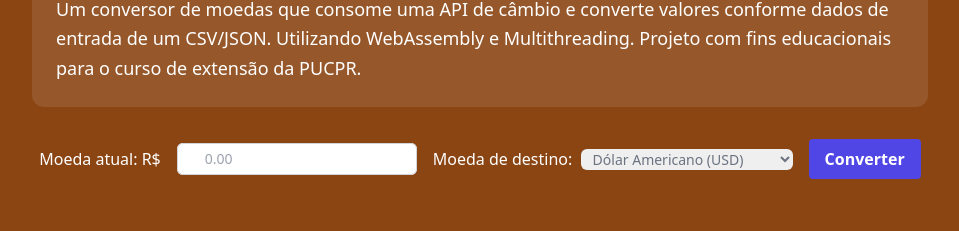
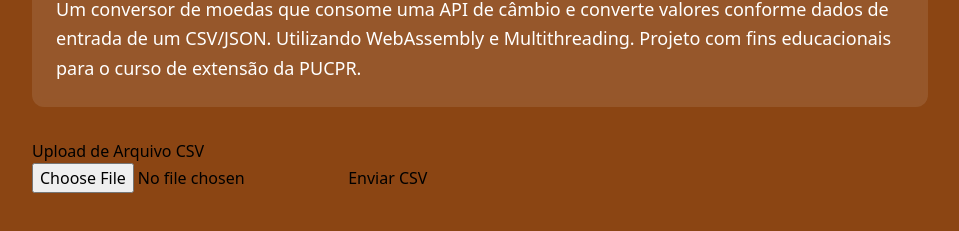
Before and after one commit to Dione-b/projeto_pucpr_rust, a plain HTML site: page back/index.html in a window 1280 px wide. Shown: the part 221-452 px from the top of the page, without its empty margins (160-1119 px from the left). Drawn offline with nearby package versions, Linux system fonts and the light colour scheme.

Commit message:
fix: wasm and reqwest

```diff
--- a/back/index.html
+++ b/back/index.html
@@ -51,135 +51,47 @@
           curso de extensão da PUCPR.
         </p>
       </div>
-      <div class="flex justify-center items-center space-x-4">
-        <label for="amount" class="text-white">Moeda atual: R$</label>
-        <div>
-          <input
-            type="text"
-            id="amount"
-            class="block w-60 rounded-md border-0 py-1.5 pl-7 pr-20 text-gray-900 ring-1 ring-inset ring-gray-300 placeholder:text-gray-400 focus:ring-2 focus:ring-inset focus:ring-indigo-600 sm:text-sm"
-            placeholder="0.00"
-          />
-        </div>
 
-        <div>
-          <label for="target_currency" class="text-white"
-            >Moeda de destino:</label
-          >&nbsp;
-          <select
-            id="target_currency"
-            class="h-full rounded-md border-0 py-0 pl-2 pr-7 text-gray-500 focus:ring-2 focus:ring-inset focus:ring-indigo-600 sm:text-sm"
-          >
-            <option value="USD">Dólar Americano (USD)</option>
-            <option value="EUR">Euro (EUR)</option>
-            <option value="GBP">Libra Esterlina (GBP)</option>
-            <option value="JPY">Iene Japonês (JPY)</option>
-            <option value="CHF">Franco Suíço (CHF)</option>
-            <option value="AUD">Dólar Australiano (AUD)</option>
-            <option value="CAD">Dólar Canadense (CAD)</option>
-          </select>
-        </div>
+<h1>Upload de Arquivo CSV</h1>
+<form id="upload-form">
+    <input type="file" id="csv-file" name="file" accept=".csv" required>
+    <button type="submit">Enviar CSV</button>
+</form>
 
-        <div>
-          <button
-            class="bg-indigo-600 hover:bg-indigo-700 text-white font-bold py-2 px-4 rounded"
-            onclick="convert()"
-          >
-            Converter
-          </button>
-        </div>
-      </div>
+<div id="result"></div>
 
-      <p id="result" class="text-center mt-4 text-white"></p>
-    </div>
-    <script type="module">
-      import init, { convert_currency } from "./pkg/back.js";
+<script type="module">
+    import init, { process_csv } from "./pkg/back.js";
 
-      // Esta variável garante que o Wasm esteja completamente carregado antes de usá-lo
-      let wasmReady = init();
+    document.getElementById("upload-form").onsubmit = async (event) => {
+        event.preventDefault();
 
-      // Defina a função convert no escopo global
-      window.convert = async function convert() {
-        // Aguarda o carregamento do WebAssembly
-        await wasmReady;
+        const fileInput = document.getElementById("csv-file");
+        const file = fileInput.files[0];
 
-        // Exemplo de JSON com a estrutura correta
-        const json_data = JSON.stringify({
-          moedas: [
-            {
-              nome: "Dólar Americano",
-              codigo: "USD",
-              cotacao: 5.7376,
-              variacao: 0.88,
-            },
-            { nome: "Euro", codigo: "EUR", cotacao: 6.1496, variacao: -0.01 },
-            {
-              nome: "Libra Esterlina",
-              codigo: "GBP",
-              cotacao: 7.4223,
-              variacao: -0.77,
-            },
-            {
-              nome: "Iene Japonês",
-              codigo: "JPY",
-              cotacao: 0.0376,
-              variacao: -0.2,
-            },
-            {
-              nome: "Franco Suíço",
-              codigo: "CHF",
-              cotacao: 6.5154,
-              variacao: 0.0,
-            },
-            {
-              nome: "Dólar Australiano",
-              codigo: "AUD",
-              cotacao: 3.7814,
-              variacao: -1.5,
-            },
-            {
-              nome: "Dólar Canadense",
-              codigo: "CAD",
-              cotacao: 4.3031,
-              variacao: -0.08,
-            },
-          ],
-        });
+        if (file) {
+            const reader = new FileReader();
 
-        // Exibe o JSON para depuração
-        console.log("JSON enviado:", json_data);
+            reader.onload = async (e) => {
+                const csvContent = e.target.result;
 
-        // Obter valores de entrada do usuário
-        const amount = document.getElementById("amount").value;
-        const target_currency =
-          document.getElementById("target_currency").value;
+                // Inicializa o módulo WebAssembly
+                await init();
 
-        // Executa a função de conversão
-        // Executa a função de conversão
-        try {
-          // A função convert_currency retorna uma Promise, então usamos await para esperar a resposta
-          const result = await convert_currency(
-            json_data,
-            amount,
-            target_currency
-          );
+                // Chama a função process_csv do WebAssembly e aguarda a resposta
+                const result = await process_csv(csvContent);
 
-          // Formatar o valor convertido usando o Intl.NumberFormat
-          const formatter = new Intl.NumberFormat("pt-BR", {
-            style: "currency",
-            currency: target_currency,
-          });
+                // Atualiza o conteúdo do div com o resultado
+                document.getElementById("result").innerText = result;
 
-          // Exibe o resultado da conversão com a formatação correta
-          document.getElementById(
-            "result"
-          ).textContent = `Resultado: ${formatter.format(result)}`;
-        } catch (error) {
-          // Se houver algum erro, exibe a mensagem de erro
-          console.error("Erro:", error);
-          document.getElementById("result").textContent = `Erro: ${error}`;
+                // Exibe o resultado no console para depuração
+                console.log(result);
+            };
+
+            reader.readAsText(file);
         }
-      };
-    </script>
+    };
+</script>
+
   </body>
 </html>
--- /dev/null
+++ b/back/moedas.csv
@@ -0,0 +1,2 @@
+USD;EUR
+EUR;CZK
```
Also changed, not shown: 3 other files.
